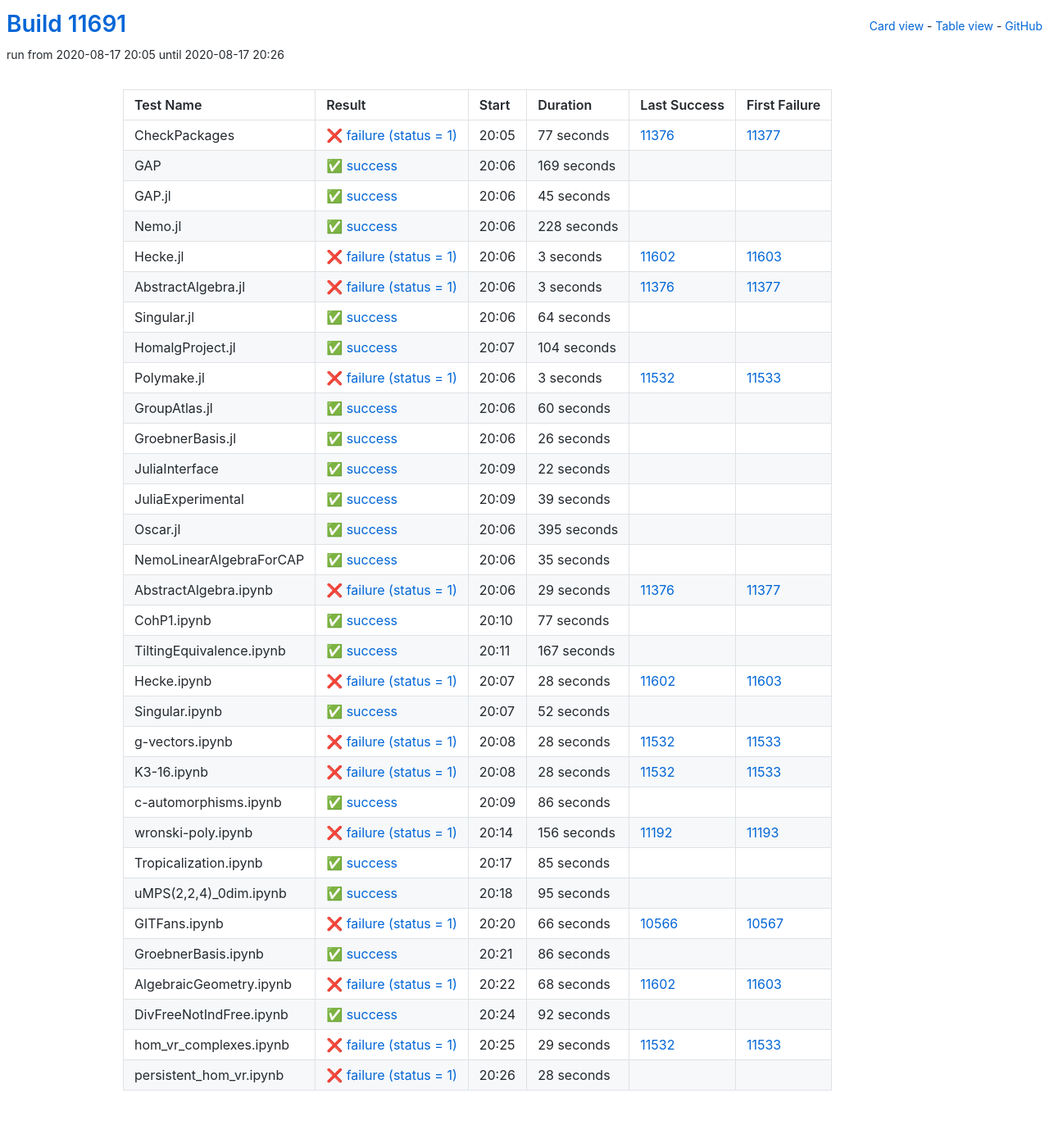
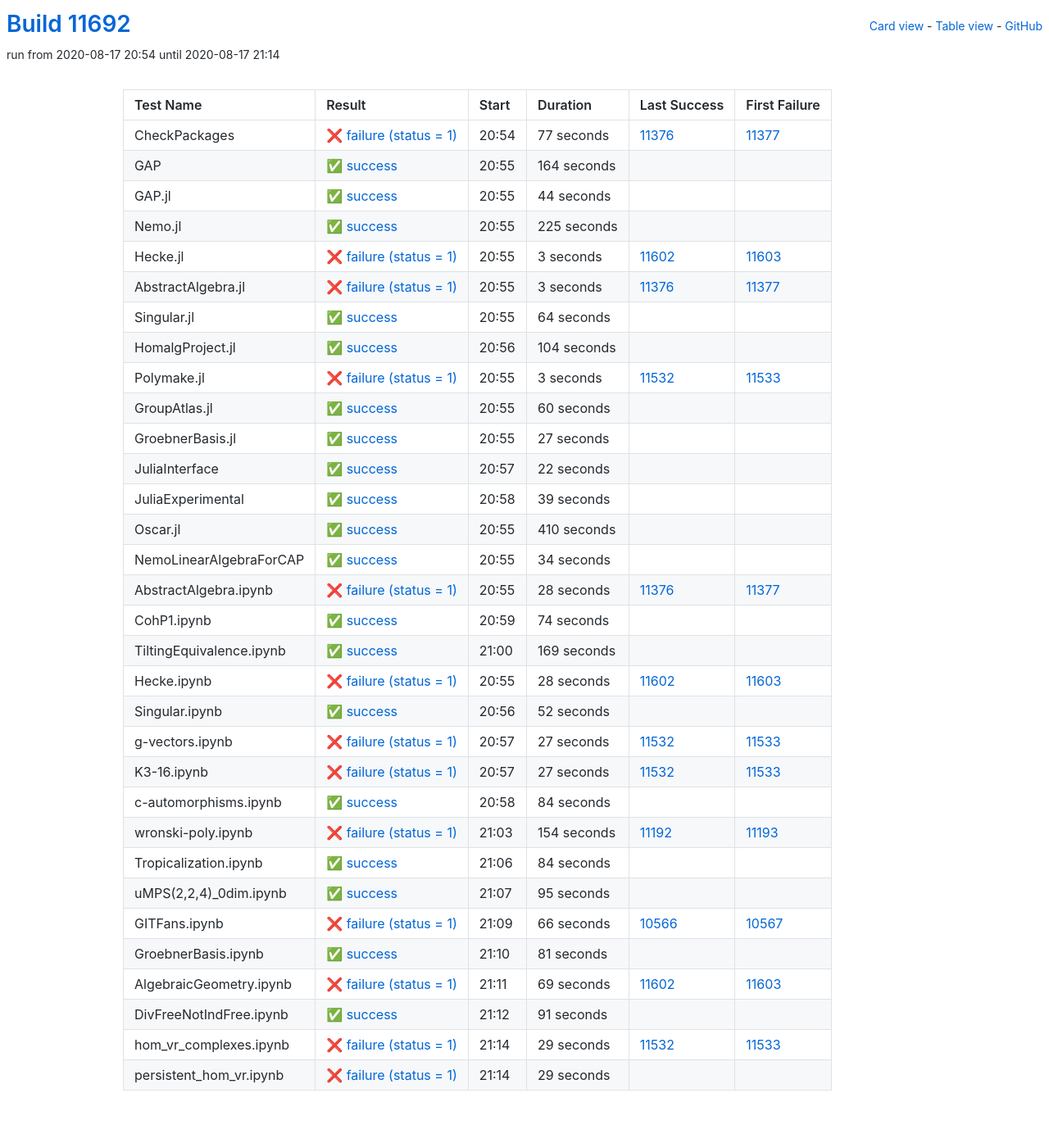
Before and after one commit to oscar-system/oscar-ci-status, a Jekyll site: the page built from table.html, in a window 1280 px wide. Shown: the whole page at 82% size. Built offline with Jekyll 4.4.1, drawn with Linux system fonts in a browser that asks for light colours.

Commit message:
Build #11692

```diff
--- a/_data/ci.yml
+++ b/_data/ci.yml
@@ -1,6 +1,6 @@
 ---
-build: 11691
-build_url: https://oscarci.mathematik.uni-kl.de/job/oscar/11691/
+build: 11692
+build_url: https://oscarci.mathematik.uni-kl.de/job/oscar/11692/
 job: oscar
 organization: oscar-system
 repo: oscar-ci-status
@@ -8,8 +8,8 @@
 tests:
 - name: CheckPackages
   id: checkpackages
-  log: https://oscarci.mathematik.uni-kl.de/job/oscar/11691/artifact/logs/build-11691/CheckPackages.log
-  start: 2020-08-17 20:05
+  log: https://oscarci.mathematik.uni-kl.de/job/oscar/11692/artifact/logs/build-11692/CheckPackages.log
+  start: 2020-08-17 20:54
   success: false
   exitcode: 1
   status: failure
@@ -20,44 +20,44 @@
   first_failure_url: https://oscarci.mathematik.uni-kl.de/job/oscar/11377/
 - name: GAP
   id: gap
-  log: https://oscarci.mathematik.uni-kl.de/job/oscar/11691/artifact/logs/build-11691/GAP.log
-  start: 2020-08-17 20:06
+  log: https://oscarci.mathematik.uni-kl.de/job/oscar/11692/artifact/logs/build-11692/GAP.log
+  start: 2020-08-17 20:55
   success: true
   exitcode: 0
   status: success
-  duration: 169
+  duration: 164
   last_success: false
   last_success_url:
   first_failure: false
   first_failure_url:
 - name: GAP.jl
   id: gap-jl
-  log: https://oscarci.mathematik.uni-kl.de/job/oscar/11691/artifact/logs/build-11691/GAP.jl.log
-  start: 2020-08-17 20:06
+  log: https://oscarci.mathematik.uni-kl.de/job/oscar/11692/artifact/logs/build-11692/GAP.jl.log
+  start: 2020-08-17 20:55
   success: true
   exitcode: 0
   status: success
-  duration: 45
+  duration: 44
   last_success: false
   last_success_url:
   first_failure: false
   first_failure_url:
 - name: Nemo.jl
   id: nemo-jl
-  log: https://oscarci.mathematik.uni-kl.de/job/oscar/11691/artifact/logs/build-11691/Nemo.jl.log
-  start: 2020-08-17 20:06
+  log: https://oscarci.mathematik.uni-kl.de/job/oscar/11692/artifact/logs/build-11692/Nemo.jl.log
+  start: 2020-08-17 20:55
   success: true
   exitcode: 0
   status: success
-  duration: 228
+  duration: 225
   last_success: false
   last_success_url:
   first_failure: false
   first_failure_url:
 - name: Hecke.jl
   id: hecke-jl
-  log: https://oscarci.mathematik.uni-kl.de/job/oscar/11691/artifact/logs/build-11691/Hecke.jl.log
-  start: 2020-08-17 20:06
+  log: https://oscarci.mathematik.uni-kl.de/job/oscar/11692/artifact/logs/build-11692/Hecke.jl.log
+  start: 2020-08-17 20:55
   success: false
   exitcode: 1
   status: failure
@@ -68,8 +68,8 @@
   first_failure_url: https://oscarci.mathematik.uni-kl.de/job/oscar/11603/
 - name: AbstractAlgebra.jl
   id: abstractalgebra-jl
-  log: https://oscarci.mathematik.uni-kl.de/job/oscar/11691/artifact/logs/build-11691/AbstractAlgebra.jl.log
-  start: 2020-08-17 20:06
+  log: https://oscarci.mathematik.uni-kl.de/job/oscar/11692/artifact/logs/build-11692/AbstractAlgebra.jl.log
+  start: 2020-08-17 20:55
   success: false
   exitcode: 1
   status: failure
@@ -80,8 +80,8 @@
   first_failure_url: https://oscarci.mathematik.uni-kl.de/job/oscar/11377/
 - name: Singular.jl
   id: singular-jl
-  log: https://oscarci.mathematik.uni-kl.de/job/oscar/11691/artifact/logs/build-11691/Singular.jl.log
-  start: 2020-08-17 20:06
+  log: https://oscarci.mathematik.uni-kl.de/job/oscar/11692/artifact/logs/build-11692/Singular.jl.log
+  start: 2020-08-17 20:55
   success: true
   exitcode: 0
   status: success
@@ -92,8 +92,8 @@
   first_failure_url:
 - name: HomalgProject.jl
   id: homalgproject-jl
-  log: https://oscarci.mathematik.uni-kl.de/job/oscar/11691/artifact/logs/build-11691/HomalgProject.jl.log
-  start: 2020-08-17 20:07
+  log: https://oscarci.mathematik.uni-kl.de/job/oscar/11692/artifact/logs/build-11692/HomalgProject.jl.log
+  start: 2020-08-17 20:56
   success: true
   exitcode: 0
   status: success
@@ -104,8 +104,8 @@
   first_failure_url:
 - name: Polymake.jl
   id: polymake-jl
-  log: https://oscarci.mathematik.uni-kl.de/job/oscar/11691/artifact/logs/build-11691/Polymake.jl.log
-  start: 2020-08-17 20:06
+  log: https://oscarci.mathematik.uni-kl.de/job/oscar/11692/artifact/logs/build-11692/Polymake.jl.log
+  start: 2020-08-17 20:55
   success: false
   exitcode: 1
   status: failure
@@ -116,8 +116,8 @@
   first_failure_url: https://oscarci.mathematik.uni-kl.de/job/oscar/11533/
 - name: GroupAtlas.jl
   id: groupatlas-jl
-  log: https://oscarci.mathematik.uni-kl.de/job/oscar/11691/artifact/logs/build-11691/GroupAtlas.jl.log
-  start: 2020-08-17 20:06
+  log: https://oscarci.mathematik.uni-kl.de/job/oscar/11692/artifact/logs/build-11692/GroupAtlas.jl.log
+  start: 2020-08-17 20:55
   success: true
   exitcode: 0
   status: success
@@ -128,20 +128,20 @@
   first_failure_url:
 - name: GroebnerBasis.jl
   id: groebnerbasis-jl
-  log: https://oscarci.mathematik.uni-kl.de/job/oscar/11691/artifact/logs/build-11691/GroebnerBasis.jl.log
-  start: 2020-08-17 20:06
+  log: https://oscarci.mathematik.uni-kl.de/job/oscar/11692/artifact/logs/build-11692/GroebnerBasis.jl.log
+  start: 2020-08-17 20:55
   success: true
   exitcode: 0
   status: success
-  duration: 26
+  duration: 27
   last_success: false
   last_success_url:
   first_failure: false
   first_failure_url:
 - name: JuliaInterface
   id: juliainterface
-  log: https://oscarci.mathematik.uni-kl.de/job/oscar/11691/artifact/logs/build-11691/JuliaInterface.log
-  start: 2020-08-17 20:09
+  log: https://oscarci.mathematik.uni-kl.de/job/oscar/11692/artifact/logs/build-11692/JuliaInterface.log
+  start: 2020-08-17 20:57
   success: true
   exitcode: 0
   status: success
@@ -152,8 +152,8 @@
   first_failure_url:
 - name: JuliaExperimental
   id: juliaexperimental
-  log: https://oscarci.mathematik.uni-kl.de/job/oscar/11691/artifact/logs/build-11691/JuliaExperimental.log
-  start: 2020-08-17 20:09
+  log: https://oscarci.mathematik.uni-kl.de/job/oscar/11692/artifact/logs/build-11692/JuliaExperimental.log
+  start: 2020-08-17 20:58
   success: true
   exitcode: 0
   status: success
@@ -164,68 +164,68 @@
   first_failure_url:
 - name: Oscar.jl
   id: oscar-jl
-  log: https://oscarci.mathematik.uni-kl.de/job/oscar/11691/artifact/logs/build-11691/Oscar.jl.log
-  start: 2020-08-17 20:06
+  log: https://oscarci.mathematik.uni-kl.de/job/oscar/11692/artifact/logs/build-11692/Oscar.jl.log
+  start: 2020-08-17 20:55
   success: true
   exitcode: 0
   status: success
-  duration: 395
+  duration: 410
   last_success: false
   last_success_url:
   first_failure: false
   first_failure_url:
 - name: NemoLinearAlgebraForCAP
   id: nemolinearalgebraforcap
-  log: https://oscarci.mathematik.uni-kl.de/job/oscar/11691/artifact/logs/build-11691/NemoLinearAlgebraForCAP.log
-  start: 2020-08-17 20:06
+  log: https://oscarci.mathematik.uni-kl.de/job/oscar/11692/artifact/logs/build-11692/NemoLinearAlgebraForCAP.log
+  start: 2020-08-17 20:55
   success: true
   exitcode: 0
   status: success
-  duration: 35
+  duration: 34
   last_success: false
   last_success_url:
   first_failure: false
   first_failure_url:
 - name: AbstractAlgebra.ipynb
   id: abstractalgebra-ipynb
-  log: https://oscarci.mathematik.uni-kl.de/job/oscar/11691/artifact/logs/build-11691/AbstractAlgebra.ipynb.log
-  start: 2020-08-17 20:06
+  log: https://oscarci.mathematik.uni-kl.de/job/oscar/11692/artifact/logs/build-11692/AbstractAlgebra.ipynb.log
+  start: 2020-08-17 20:55
   success: false
   exitcode: 1
   status: failure
-  duration: 29
+  duration: 28
   last_success: 11376
   last_success_url: https://oscarci.mathematik.uni-kl.de/job/oscar/11376/
   first_failure: 11377
   first_failure_url: https://oscarci.mathematik.uni-kl.de/job/oscar/11377/
 - name: CohP1.ipynb
   id: cohp1-ipynb
-  log: https://oscarci.mathematik.uni-kl.de/job/oscar/11691/artifact/logs/build-11691/CohP1.ipynb.log
-  start: 2020-08-17 20:10
+  log: https://oscarci.mathematik.uni-kl.de/job/oscar/11692/artifact/logs/build-11692/CohP1.ipynb.log
+  start: 2020-08-17 20:59
   success: true
   exitcode: 0
   status: success
-  duration: 77
+  duration: 74
   last_success: false
   last_success_url:
   first_failure: false
   first_failure_url:
 - name: TiltingEquivalence.ipynb
   id: tiltingequivalence-ipynb
-  log: https://oscarci.mathematik.uni-kl.de/job/oscar/11691/artifact/logs/build-11691/TiltingEquivalence.ipynb.log
-  start: 2020-08-17 20:11
+  log: https://oscarci.mathematik.uni-kl.de/job/oscar/11692/artifact/logs/build-11692/TiltingEquivalence.ipynb.log
+  start: 2020-08-17 21:00
   success: true
   exitcode: 0
   status: success
-  duration: 167
+  duration: 169
   last_success: false
   last_success_url:
   first_failure: false
   first_failure_url:
 - name: Hecke.ipynb
   id: hecke-ipynb
-  log: https://oscarci.mathematik.uni-kl.de/job/oscar/11691/artifact/logs/build-11691/Hecke.ipynb.log
-  start: 2020-08-17 20:07
+  log: https://oscarci.mathematik.uni-kl.de/job/oscar/11692/artifact/logs/build-11692/Hecke.ipynb.log
+  start: 2020-08-17 20:55
   success: false
   exitcode: 1
   status: failure
@@ -236,8 +236,8 @@
   first_failure_url: https://oscarci.mathematik.uni-kl.de/job/oscar/11603/
 - name: Singular.ipynb
   id: singular-ipynb
-  log: https://oscarci.mathematik.uni-kl.de/job/oscar/11691/artifact/logs/build-11691/Singular.ipynb.log
-  start: 2020-08-17 20:07
+  log: https://oscarci.mathematik.uni-kl.de/job/oscar/11692/artifact/logs/build-11692/Singular.ipynb.log
+  start: 2020-08-17 20:56
   success: true
   exitcode: 0
   status: success
@@ -248,68 +248,68 @@
   first_failure_url:
 - name: g-vectors.ipynb
   id: g-vectors-ipynb
-  log: https://oscarci.mathematik.uni-kl.de/job/oscar/11691/artifact/logs/build-11691/g-vectors.ipynb.log
-  start: 2020-08-17 20:08
+  log: https://oscarci.mathematik.uni-kl.de/job/oscar/11692/artifact/logs/build-11692/g-vectors.ipynb.log
+  start: 2020-08-17 20:57
   success: false
   exitcode: 1
   status: failure
-  duration: 28
+  duration: 27
   last_success: 11532
   last_success_url: https://oscarci.mathematik.uni-kl.de/job/oscar/11532/
   first_failure: 11533
   first_failure_url: https://oscarci.mathematik.uni-kl.de/job/oscar/11533/
 - name: K3-16.ipynb
   id: k3-16-ipynb
-  log: https://oscarci.mathematik.uni-kl.de/job/oscar/11691/artifact/logs/build-11691/K3-16.ipynb.log
-  start: 2020-08-17 20:08
+  log: https://oscarci.mathematik.uni-kl.de/job/oscar/11692/artifact/logs/build-11692/K3-16.ipynb.log
+  start: 2020-08-17 20:57
   success: false
   exitcode: 1
   status: failure
-  duration: 28
+  duration: 27
   last_success: 11532
   last_success_url: https://oscarci.mathematik.uni-kl.de/job/oscar/11532/
   first_failure: 11533
   first_failure_url: https://oscarci.mathematik.uni-kl.de/job/oscar/11533/
 - name: c-automorphisms.ipynb
   id: c-automorphisms-ipynb
-  log: https://oscarci.mathematik.uni-kl.de/job/oscar/11691/artifact/logs/build-11691/c-automorphisms.ipynb.log
-  start: 2020-08-17 20:09
+  log: https://oscarci.mathematik.uni-kl.de/job/oscar/11692/artifact/logs/build-11692/c-automorphisms.ipynb.log
+  start: 2020-08-17 20:58
   success: true
   exitcode: 0
   status: success
-  duration: 86
+  duration: 84
   last_success: false
   last_success_url:
   first_failure: false
   first_failure_url:
 - name: wronski-poly.ipynb
   id: wronski-poly-ipynb
-  log: https://oscarci.mathematik.uni-kl.de/job/oscar/11691/artifact/logs/build-11691/wronski-poly.ipynb.log
-  start: 2020-08-17 20:14
+  log: https://oscarci.mathematik.uni-kl.de/job/oscar/11692/artifact/logs/build-11692/wronski-poly.ipynb.log
+  start: 2020-08-17 21:03
   success: false
   exitcode: 1
   status: failure
-  duration: 156
+  duration: 154
   last_success: 11192
   last_success_url: https://oscarci.mathematik.uni-kl.de/job/oscar/11192/
   first_failure: 11193
   first_failure_url: https://oscarci.mathematik.uni-kl.de/job/oscar/11193/
 - name: Tropicalization.ipynb
   id: tropicalization-ipynb
-  log: https://oscarci.mathematik.uni-kl.de/job/oscar/11691/artifact/logs/build-11691/Tropicalization.ipynb.log
-  start: 2020-08-17 20:17
+  log: https://oscarci.mathematik.uni-kl.de/job/oscar/11692/artifact/logs/build-11692/Tropicalization.ipynb.log
+  start: 2020-08-17 21:06
   success: true
   exitcode: 0
   status: success
-  duration: 85
+  duration: 84
   last_success: false
   last_success_url:
   first_failure: false
   first_failure_url:
 - name: uMPS(2,2,4)_0dim.ipynb
   id: umps-2-2-4-0dim-ipynb
-  log: https://oscarci.mathematik.uni-kl.de/job/oscar/11691/artifact/logs/build-11691/uMPS-2-2-4-_0dim.ipynb.log
-  start: 2020-08-17 20:18
+  log: https://oscarci.mathematik.uni-kl.de/job/oscar/11692/artifact/logs/build-11692/uMPS-2-2-4-_0dim.ipynb.log
+  start: 2020-08-17 21:07
   success: true
   exitcode: 0
   status: success
@@ -320,8 +320,8 @@
   first_failure_url:
 - name: GITFans.ipynb
   id: gitfans-ipynb
-  log: https://oscarci.mathematik.uni-kl.de/job/oscar/11691/artifact/logs/build-11691/GITFans.ipynb.log
-  start: 2020-08-17 20:20
+  log: https://oscarci.mathematik.uni-kl.de/job/oscar/11692/artifact/logs/build-11692/GITFans.ipynb.log
+  start: 2020-08-17 21:09
   success: false
   exitcode: 1
   status: failure
@@ -332,44 +332,44 @@
   first_failure_url: https://oscarci.mathematik.uni-kl.de/job/oscar/10567/
 - name: GroebnerBasis.ipynb
   id: groebnerbasis-ipynb
-  log: https://oscarci.mathematik.uni-kl.de/job/oscar/11691/artifact/logs/build-11691/GroebnerBasis.ipynb.log
-  start: 2020-08-17 20:21
+  log: https://oscarci.mathematik.uni-kl.de/job/oscar/11692/artifact/logs/build-11692/GroebnerBasis.ipynb.log
+  start: 2020-08-17 21:10
   success: true
   exitcode: 0
   status: success
-  duration: 86
+  duration: 81
   last_success: false
   last_success_url:
   first_failure: false
   first_failure_url:
 - name: AlgebraicGeometry.ipynb
   id: algebraicgeometry-ipynb
-  log: https://oscarci.mathematik.uni-kl.de/job/oscar/11691/artifact/logs/build-11691/AlgebraicGeometry.ipynb.log
-  start: 2020-08-17 20:22
+  log: https://oscarci.mathematik.uni-kl.de/job/oscar/11692/artifact/logs/build-11692/AlgebraicGeometry.ipynb.log
+  start: 2020-08-17 21:11
   success: false
   exitcode: 1
   status: failure
-  duration: 68
+  duration: 69
   last_success: 11602
   last_success_url: https://oscarci.mathematik.uni-kl.de/job/oscar/11602/
   first_failure: 11603
   first_failure_url: https://oscarci.mathematik.uni-kl.de/job/oscar/11603/
 - name: DivFreeNotIndFree.ipynb
   id: divfreenotindfree-ipynb
-  log: https://oscarci.mathematik.uni-kl.de/job/oscar/11691/artifact/logs/build-11691/DivFreeNotIndFree.ipynb.log
-  start: 2020-08-17 20:24
+  log: https://oscarci.mathematik.uni-kl.de/job/oscar/11692/artifact/logs/build-11692/DivFreeNotIndFree.ipynb.log
+  start: 2020-08-17 21:12
   success: true
   exitcode: 0
   status: success
-  duration: 92
+  duration: 91
   last_success: false
   last_success_url:
   first_failure: false
   first_failure_url:
 - name: hom_vr_complexes.ipynb
   id: hom-vr-complexes-ipynb
-  log: https://oscarci.mathematik.uni-kl.de/job/oscar/11691/artifact/logs/build-11691/hom_vr_complexes.ipynb.log
-  start: 2020-08-17 20:25
+  log: https://oscarci.mathematik.uni-kl.de/job/oscar/11692/artifact/logs/build-11692/hom_vr_complexes.ipynb.log
+  start: 2020-08-17 21:14
   success: false
   exitcode: 1
   status: failure
@@ -380,12 +380,12 @@
   first_failure_url: https://oscarci.mathematik.uni-kl.de/job/oscar/11533/
 - name: persistent_hom_vr.ipynb
   id: persistent-hom-vr-ipynb
-  log: https://oscarci.mathematik.uni-kl.de/job/oscar/11691/artifact/logs/build-11691/persistent_hom_vr.ipynb.log
-  start: 2020-08-17 20:26
+  log: https://oscarci.mathematik.uni-kl.de/job/oscar/11692/artifact/logs/build-11692/persistent_hom_vr.ipynb.log
+  start: 2020-08-17 21:14
   success: false
   exitcode: 1
   status: failure
-  duration: 28
+  duration: 29
   last_success: false
   last_success_url:
   first_failure: false
```
Also changed, not shown: README.md.
